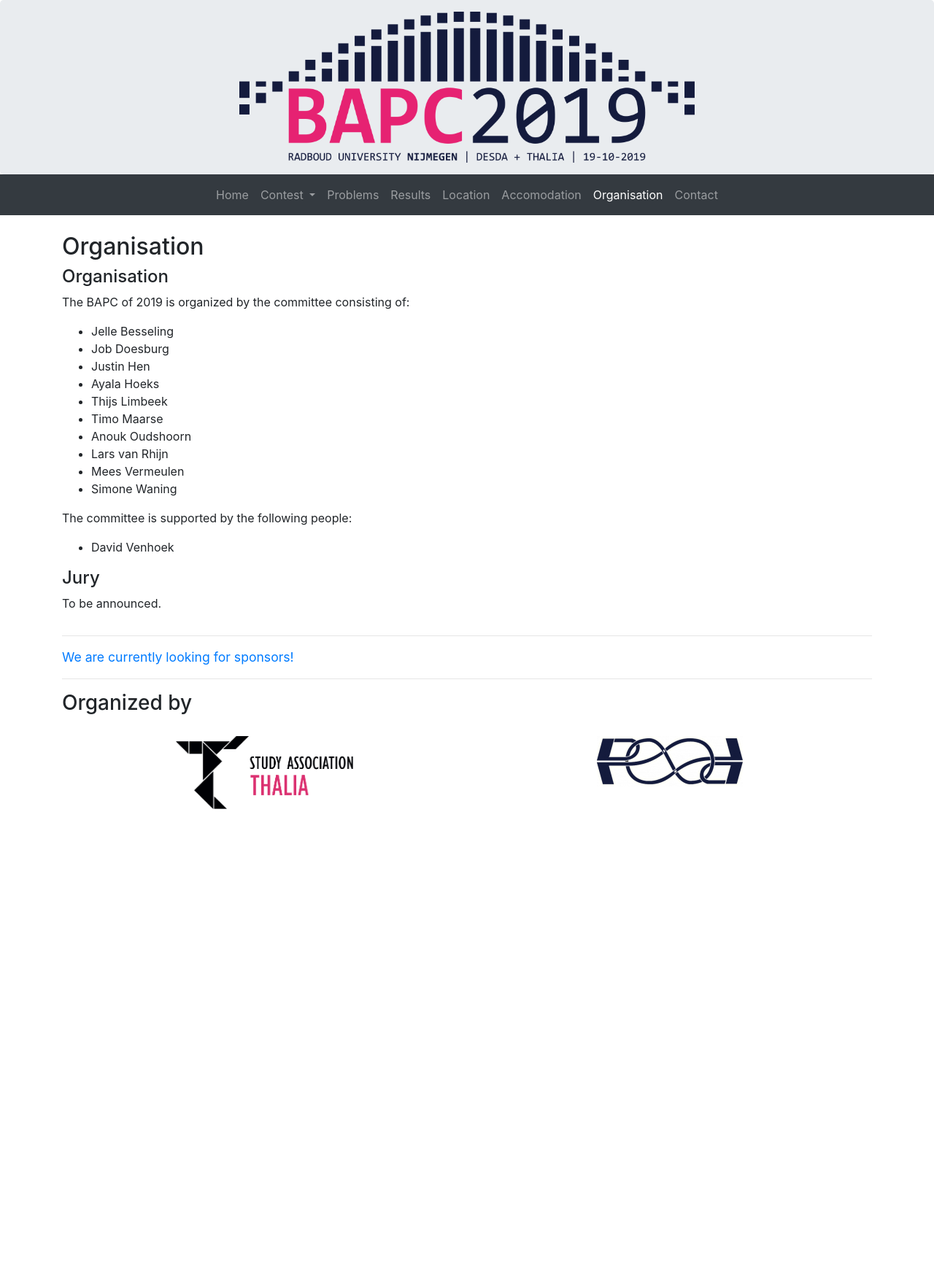
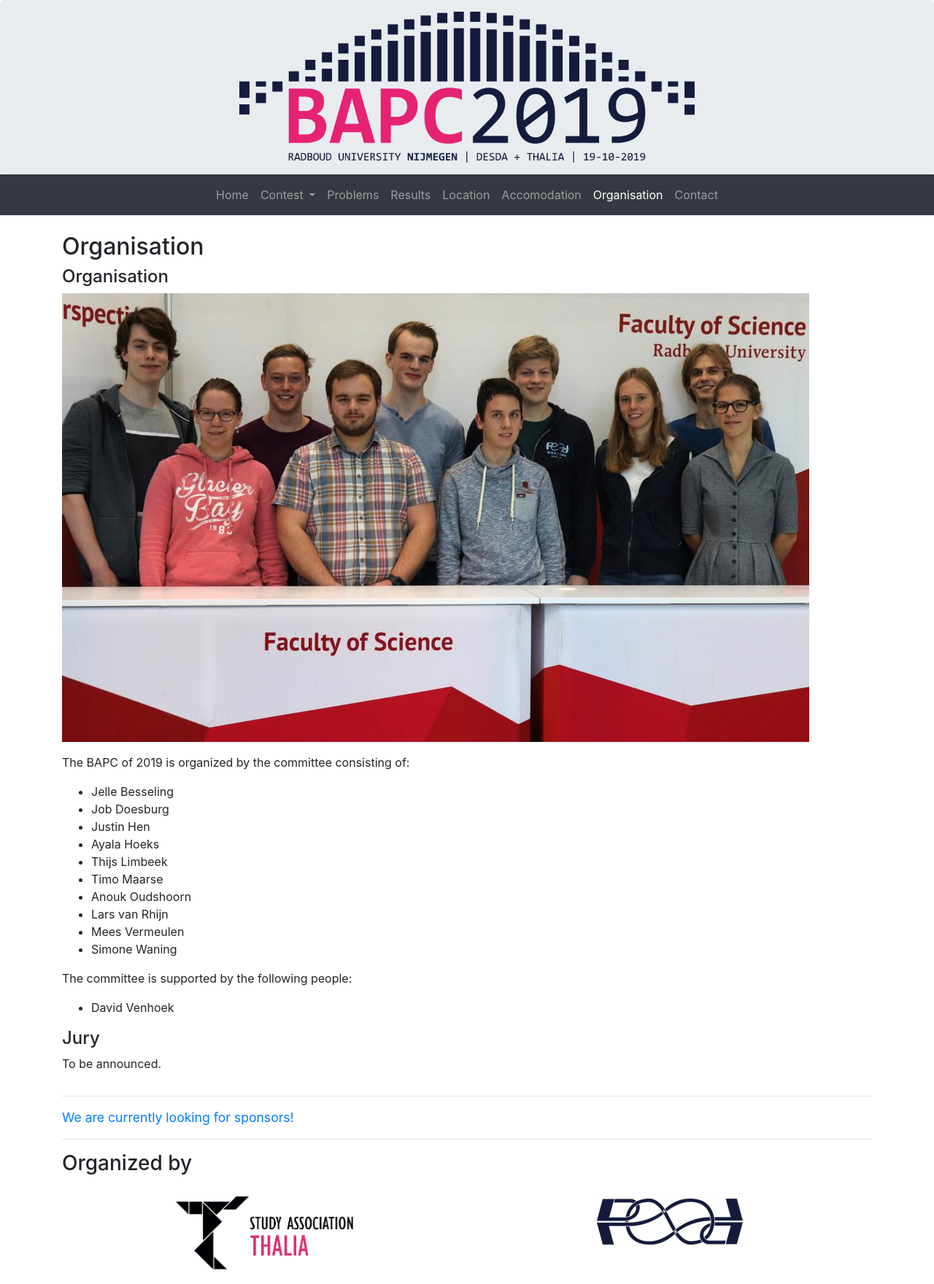
Before and after one commit to GuillaumeDerval/BAPC2018-website, a Jekyll site: the page built from organisation.md, in a window 1280 px wide. Shown: the whole page at 73% size. Built offline with Jekyll 4.4.1, drawn with Linux system fonts in a browser that asks for light colours; before the commit the page ends 1129 px from its top, so only the background shows below that.

Commit message:
Add photo of organisation

```diff
--- a/organisation.md
+++ b/organisation.md
@@ -7,6 +7,9 @@
 ---
 
 #### Organisation
+
+![Photo of organisation](assets/img/committee.jpg)
+
 The BAPC of 2019 is organized by the committee consisting of:
 
 * Jelle Besseling
```
Also changed, not shown: assets/img/committee.jpg (added).
